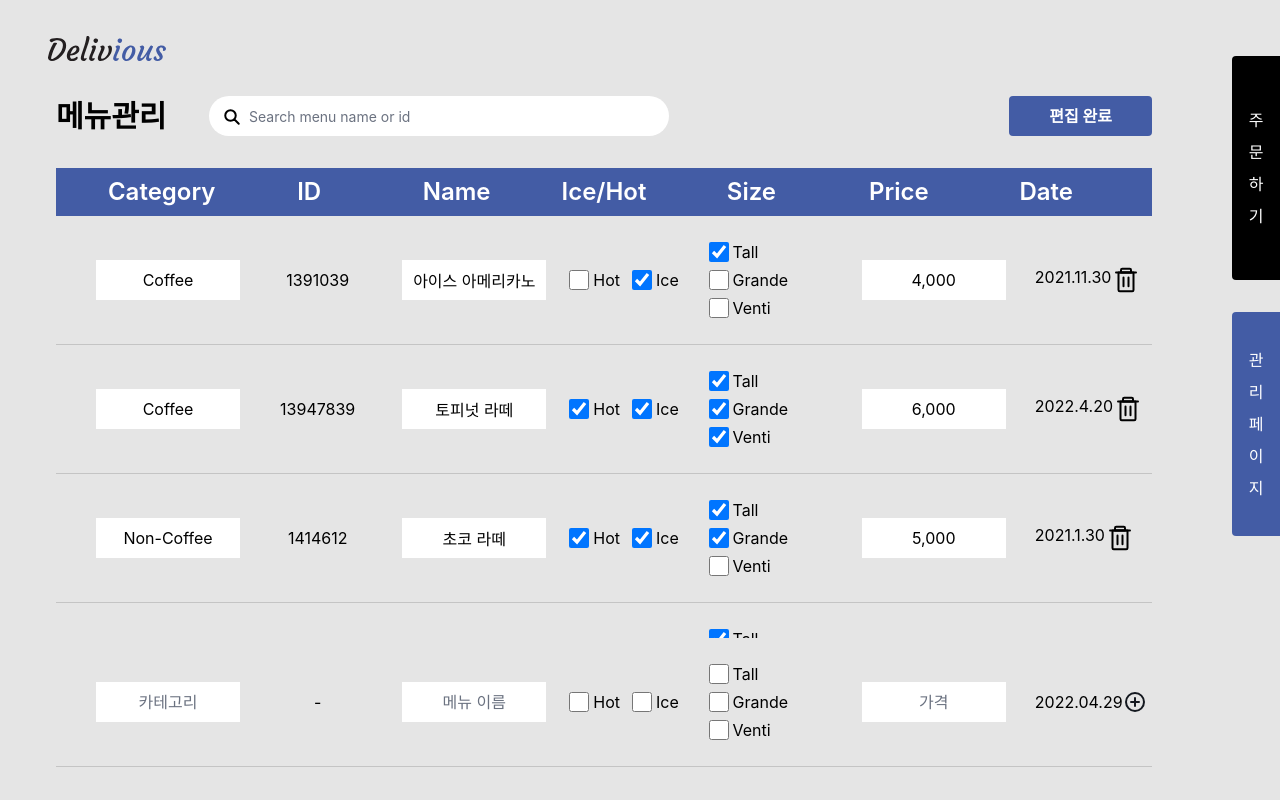
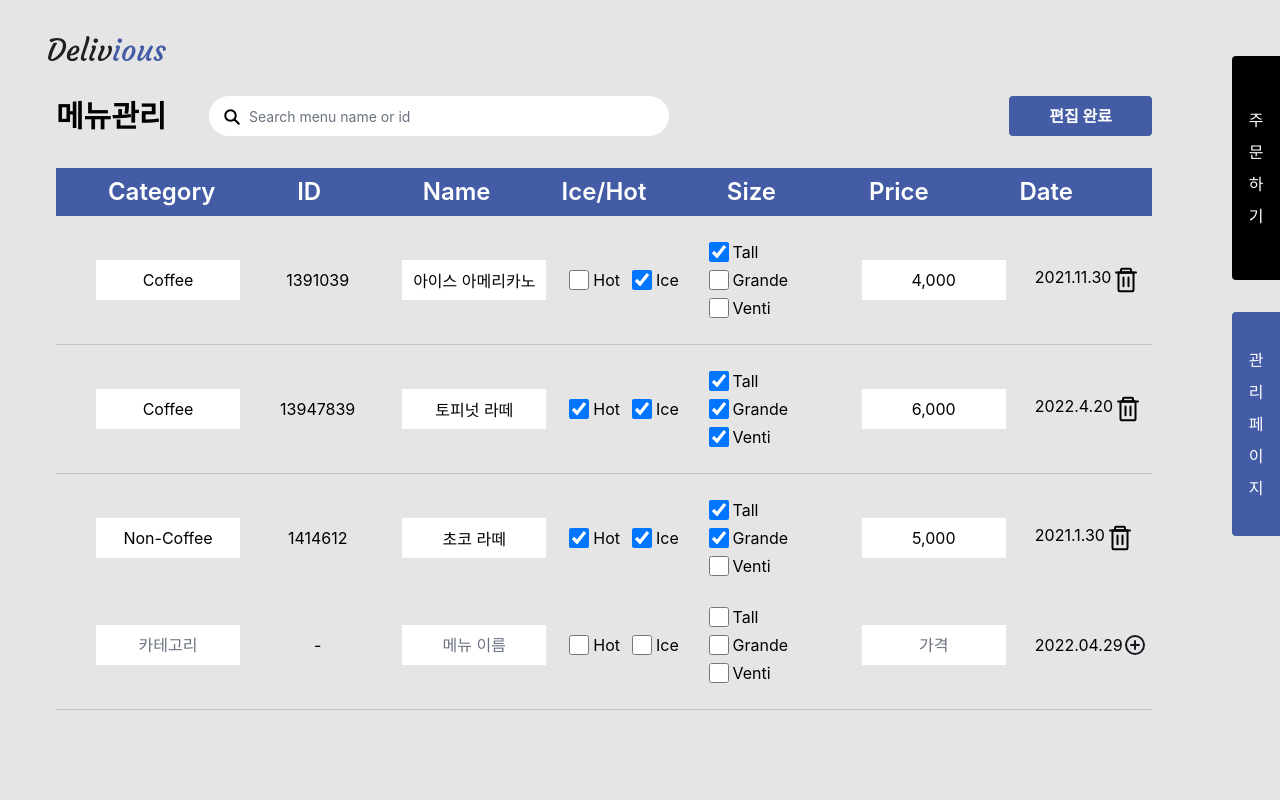
Before and after one commit to do-gather/delivious, a React (Create React App) app in the folder frontend/: page /admin/menu/edit in a window 1280 px wide. Built offline with nearby package versions, Linux system fonts and the light colour scheme.

Commit message:
fix: fix scrolling outside issue

```diff
--- a/frontend/src/pages/AdminMenu.tsx
+++ b/frontend/src/pages/AdminMenu.tsx
@@ -17,7 +17,7 @@ function Divider() {
 
 export default function AdminMenu() {
   return (
-    <div className="w-full h-screen pl-14 pr-32 pt-24">
+    <div className="w-full h-full pl-14 pr-32 py-24 overflow-y-hidden">
       <div className="grid grid-cols-8 space-x-4 items-center pb-8 justify-between ">
         <div className="col-span-1 font-bold text-3xl whitespace-nowrap">메뉴관리</div>
         <div className="col-span-5">
--- a/frontend/src/pages/AdminMenuEdit.tsx
+++ b/frontend/src/pages/AdminMenuEdit.tsx
@@ -17,7 +17,7 @@ function Divider() {
 
 export default function AdminMenuEdit() {
   return (
-    <div className="w-full h-screen pl-14 pr-32 pt-24">
+    <div className="w-full h-screen pl-14 pr-32 py-24 overflow-y-hidden">
       <div className="grid grid-cols-8 space-x-4 items-center pb-8 justify-between ">
         <div className="col-span-1 font-bold text-3xl whitespace-nowrap">메뉴관리</div>
         <div className="col-span-5">
--- a/frontend/src/pages/Main.tsx
+++ b/frontend/src/pages/Main.tsx
@@ -14,7 +14,7 @@ function Divider() {
 
 export default function Main() {
   return (
-    <div className="flex pt-28 space-x-12 overflow-y-hidden h-full">
+    <div className="flex pt-28 pb-2 space-x-12 overflow-y-hidden h-full">
       <div className="pl-12 flex-col w-44 space-y-3 text-center">
         <div className="text-base font-bold pb-2 whitespace-nowrap">스타벅스 강남R점</div>
         {constants.CATEGORIES.map(item => (
```
